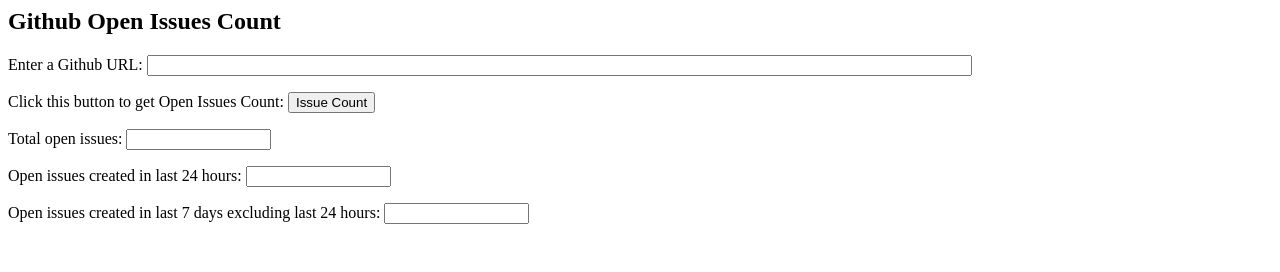
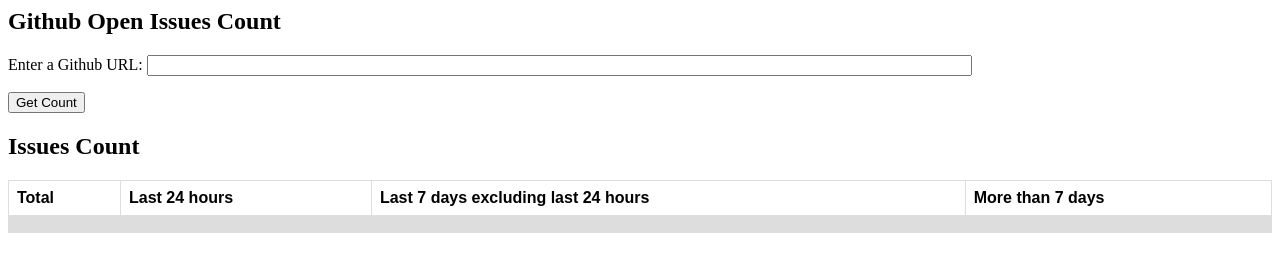
Before and after one commit to maheshmhegade/radius, a plain HTML site: page index.html in a window 1280 px wide. Drawn offline with Linux system fonts and the light colour scheme.

Commit message:
[issuescount] minor UI changes + added more than 7 days count

```diff
--- a/index.html
+++ b/index.html
@@ -5,6 +5,7 @@
 function temp(form)
 {
 const userAction = async () => {
+  // Had to use public IP, it was giving error for localhost, still need to know the exact issue
   const response = await fetch('http://35.193.33.178:5000/issues/count', {
     method: 'POST',
     body: JSON.stringify({'repourl': form.URL.value}) // string or object
@@ -13,33 +14,66 @@ const userAction = async () => {
   return myJson;
   // do something with myJson
 };
+
+var datatale = document.getElementById('datatale');
+
   userAction().then(myjson => {
-  form.total.value = myjson.total;
-  form.last24hour.value = myjson.last24Hour;
-  form.last7days.value = myjson.last7DaysExcludingLast24Hour;
+datatale.rows[1].cells[0].innerHTML = myjson.total;
+datatale.rows[1].cells[1].innerHTML = myjson.last24Hour;
+datatale.rows[1].cells[2].innerHTML = myjson.last7DaysExcludingLast24Hour;
+datatale.rows[1].cells[3].innerHTML = myjson.morethan7Days;
+  // form.total.value = myjson.total;
+  // form.last24hour.value = myjson.last24Hour;
+  // form.last7days.value = myjson.last7DaysExcludingLast24Hour;
 });
 }
 // done hiding from old browsers -->
 </script>
+<style>
+table {
+  font-family: arial, sans-serif;
+  border-collapse: collapse;
+  width: 100%;
+}
+
+td, th {
+  border: 1px solid #dddddd;
+  text-align: left;
+  padding: 8px;
+}
+
+tr:nth-child(even) {
+  background-color: #dddddd;
+}
+</style>
 </head>
+
 <body>
 <FORM>
 <h2>Github Open Issues Count</h2>
 Enter a Github URL:
 <INPUT NAME="URL" VALUE="" MAXLENGTH="80" SIZE=100>
 <p>
-Click this button to get Open Issues Count:
-<INPUT NAME="calc" VALUE="Issue Count" TYPE=BUTTON
+<INPUT NAME="calc" VALUE="Get Count" TYPE=BUTTON
 onClick=temp(this.form)>
 <p>
-Total open issues:
-<INPUT NAME="total" READONLY SIZE=15>
-<p>
-Open issues created in last 24 hours:
-<INPUT NAME="last24hour" READONLY SIZE=15>
-<p>
-Open issues created in last 7 days excluding last 24 hours:
-<INPUT NAME="last7days" READONLY SIZE=15>
 </FORM>
+<h2>Issues Count</h2>
+
+<table id="datatale">
+  <tr>
+    <th>Total</th>
+    <th>Last 24 hours</th>
+    <th>Last 7 days excluding last 24 hours</th>
+    <th>More than 7 days</th>
+  </tr>
+  <tr>
+    <td></td>
+    <td></td>
+    <td></td>
+    <td></td>
+  </tr>
+</table>
+
 </body>
 </html>
```
Also changed, not shown: 1 other file.
